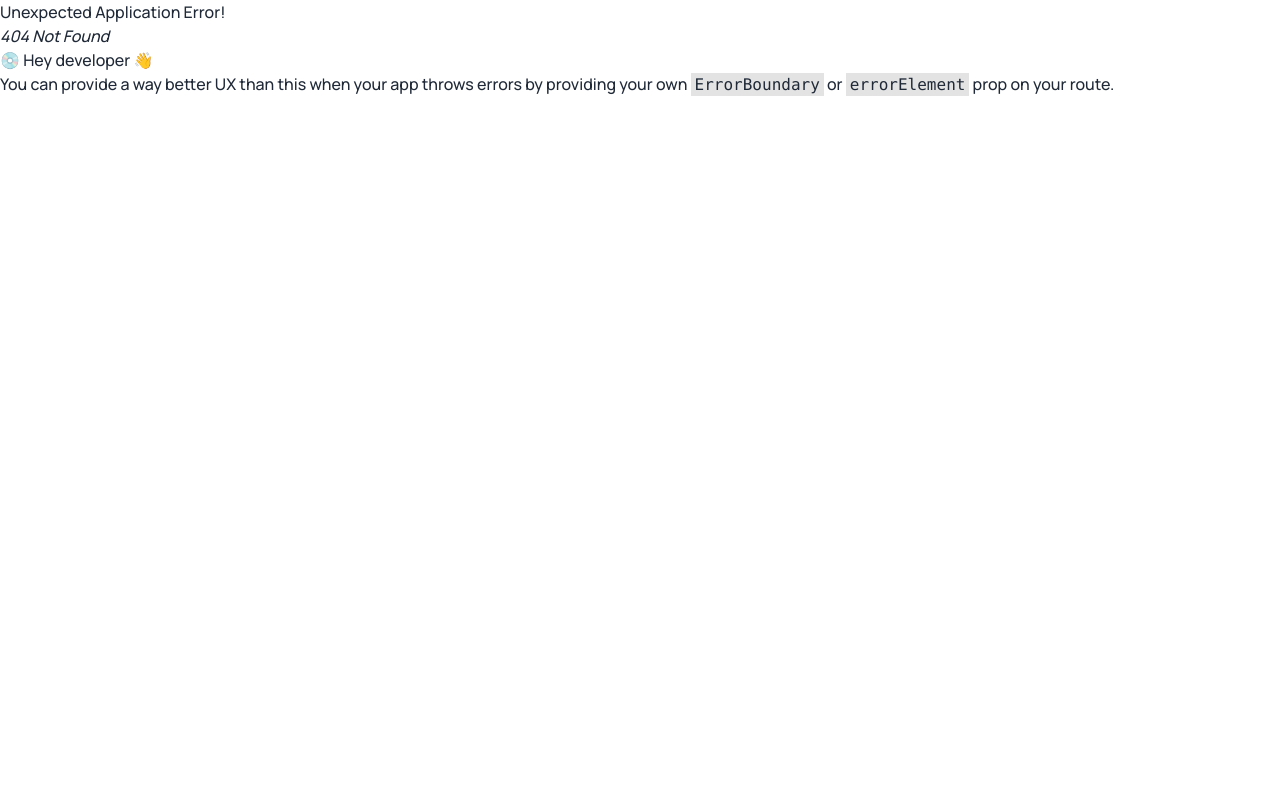
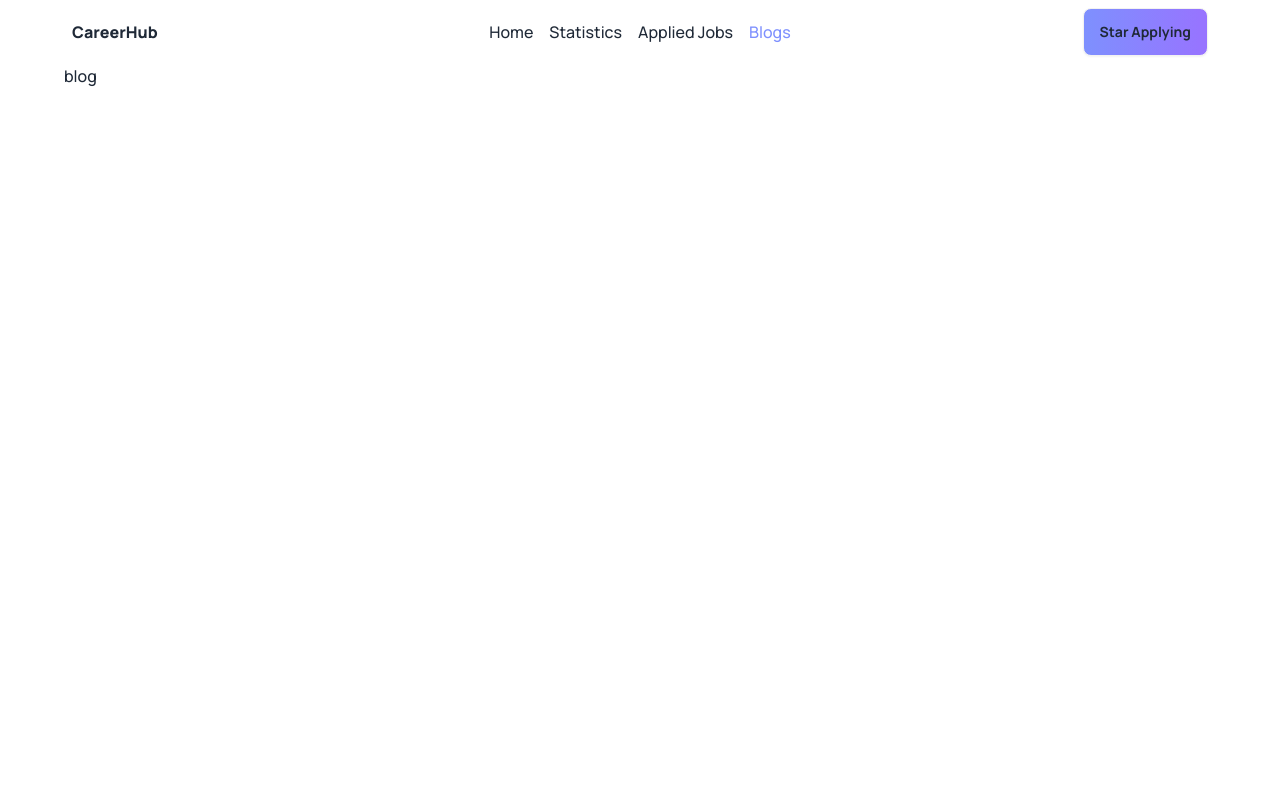
Before and after one commit to cssmh/career-hub-react, a React (Vite) app: page /blogs in a window 1280 px wide. Before the commit this address had no page. Shown: the top 800 px of the page. Built offline with nearby package versions, Linux system fonts and the light colour scheme.

Commit message:
see all jobs button added with its features

```diff
--- a/src/Component/Header/Header.jsx
+++ b/src/Component/Header/Header.jsx
@@ -35,13 +35,13 @@ const Header = () => {
             className="menu menu-sm dropdown-content mt-3 z-[1] p-2 shadow bg-base-100 rounded-box w-52"
           >{links}</ul>
         </div>
-        <a href="/" className="text-2xl font-extrabold">CareerHub</a>
+        <a href="/" className="bg-2xl font-extrabold">CareerHub</a>
       </div>
       <div className="navbar-center hidden lg:flex">
-        <ul className="menu menu-horizontal px-1">{links}</ul>
+        <ul className="space-x-4 menu-horizontal px-1">{links}</ul>
       </div>
       <div className="navbar-end">
-        <a className="btn bg-gradient-to-r from-[#7E90FE] to-[#9873FF] text-white">Star Applying</a>
+        <a className="btn bg-gradient-to-r from-[#7E90FE] to-[#9873FF] bg-white">Star Applying</a>
       </div>
     </div>
   );
--- a/src/Component/Home/Home.jsx
+++ b/src/Component/Home/Home.jsx
@@ -14,7 +14,7 @@ const Home = () => {
   // JOb category section react end
 
   //   Featured Jobs react
-
+  const [totalJobs, setTotalJobs] = useState(4)
   const [jobs, setJobs] = useState([]);
 
   useState(() => {
@@ -75,9 +75,12 @@ const Home = () => {
             need. Its your future
           </p>
           <div className="grid justify-center grid-cols-1 md:grid-cols-2 gap-3">
-            {jobs.map((job) => (
+            {jobs.slice(0, totalJobs).map((job) => (
               <FeaturedJobs key={job.id} getJobs={job}></FeaturedJobs>
             ))}
+          </div>
+          <div className={totalJobs === jobs.length? "hidden" : ""}>
+          <button onClick={()=>(setTotalJobs(jobs.length))} className='mt-4 btn bg-gradient-to-r from-[#7E90FE] to-[#9873FF] text-white'>See All Jobs</button>
           </div>
         </div>
       </section>
--- /dev/null
+++ b/src/NavComponent/AppliedJobs/Applied.jsx
@@ -0,0 +1,9 @@
+const Applied = () => {
+    return (
+        <div>
+            applied
+        </div>
+    );
+};
+
+export default Applied;
--- /dev/null
+++ b/src/NavComponent/Blogs/Blogs.jsx
@@ -0,0 +1,9 @@
+const Blogs = () => {
+    return (
+        <div>
+            blog
+        </div>
+    );
+};
+
+export default Blogs;
--- /dev/null
+++ b/src/NavComponent/Statistics/Statistics.jsx
@@ -0,0 +1,9 @@
+const Statistics = () => {
+    return (
+        <div>
+            Statistics
+        </div>
+    );
+};
+
+export default Statistics;
```
Also changed, not shown: src/main.jsx (+15 -0 lines).
